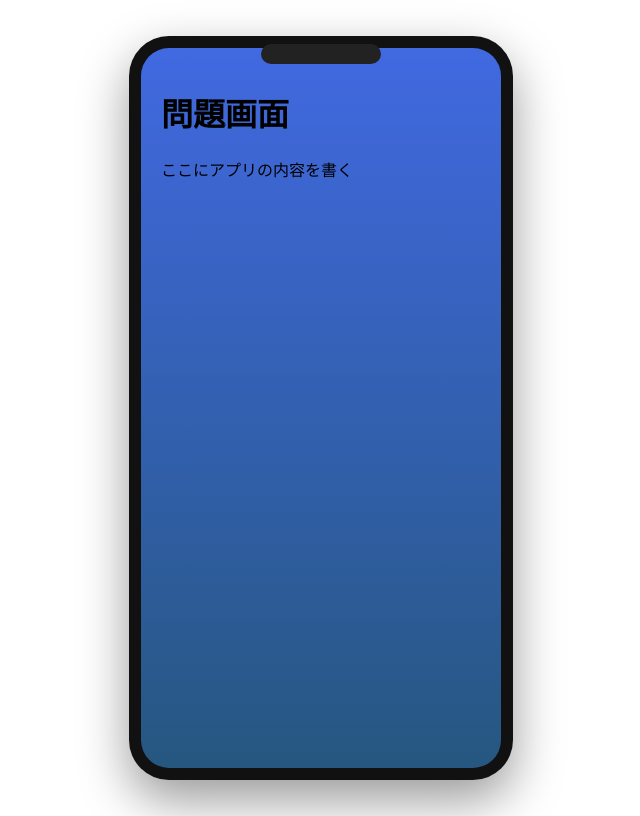
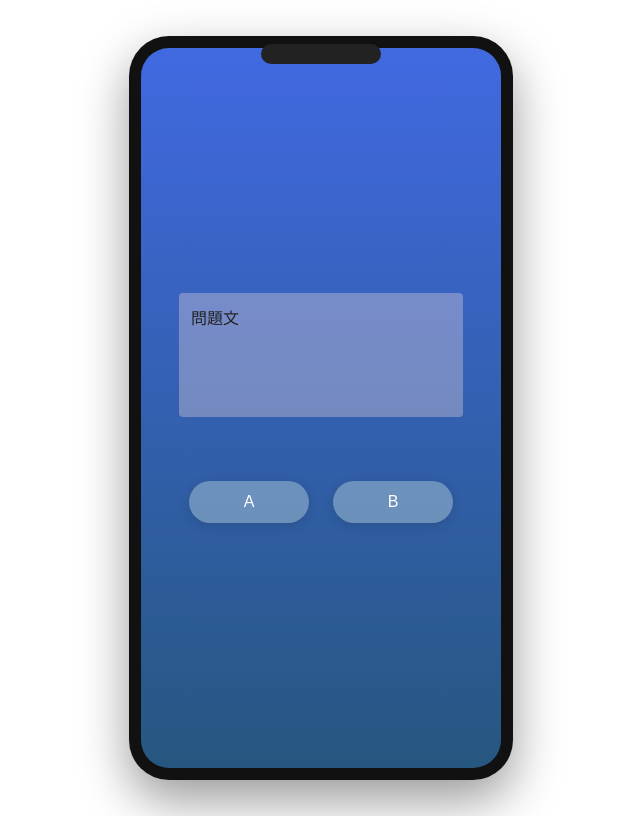
Before and after one commit to ochimasato0186/P.P_front, a Next.js app: page /quiz in a window 1280 px wide. Shown: the whole page, without its empty margins (319-959 px from the left). Built offline with nearby package versions, Linux system fonts and the light colour scheme.

Commit message:
テキストボックスの時間に伴うカラー変更、問題ページ画面、回答解説ページ画面作成

```diff
--- a/app/mypage/layout.tsx
+++ b/app/mypage/layout.tsx
@@ -1,7 +1,7 @@
 import PhoneFrame from "@/components/PhoneFrame";
 
 // visibleを切り替えてスマホフレームの表示/非表示を制御
-const visible = true; // ここをfalseにすると非表示
+const visible = false; // ここをfalseにすると非表示
 export default function Layout({ children }: { children: React.ReactNode }) {
   return <PhoneFrame visible={visible}>{children}</PhoneFrame>;
 }
--- a/app/quiz/page.tsx
+++ b/app/quiz/page.tsx
@@ -1,9 +1,36 @@
+"use client";
 // app/home/page.tsx
+import TimeButton from "../../components/TimeButton";
+import TimeBox from "../../components/TimeBox";
+
 export default function HomePage() {
+  const hour = new Date().getHours();
   return (
-    <main style={{ padding: 20 }}>
-      <h1>問題画面</h1>
-      <p>ここにアプリの内容を書く</p>
+    <main
+      style={{
+        width: "100%",
+        height: "100%",
+        display: "flex",
+        flexDirection: "column",
+        alignItems: "center",
+        justifyContent: "center",
+        padding: 0,
+      }}
+    >
+      <TimeBox hour={hour} width={260} height={100}>問題文</TimeBox>
+      {/* ボタン2つを横並び中央配置 */}
+      <div
+        style={{
+          display: "flex",
+          flexDirection: "row",
+          gap: 24,
+          justifyContent: "center",
+          alignItems: "center",
+        }}
+      >
+        <TimeButton label="A" hour={hour} value={1} style={{ minWidth: 120 }} onClick={(val) => alert(`Aの値: ${val}`)} />
+        <TimeButton label="B" hour={hour} value={2} style={{ minWidth: 120 }} onClick={(val) => alert(`Bの値: ${val}`)} />
+      </div>
     </main>
   );
 }
--- a/components/PhoneFrame.tsx
+++ b/components/PhoneFrame.tsx
@@ -117,6 +117,9 @@ const styles: { [key: string]: React.CSSProperties } = {
     borderRadius: "10px",
   },
   screen: {
+    display: "flex",
+    justifyContent: "center",
+    alignItems: "center",
     width: "100%",
     height: "100%",
     borderRadius: "28px",
--- /dev/null
+++ b/components/TimeBox.tsx
@@ -0,0 +1,55 @@
+"use client";
+import React, { useEffect, useState } from "react";
+
+// 時間帯によって色が変わる関数（TimeButtonと同じ仕様）
+function getButtonColor(hour: number) {
+  if (hour >= 5 && hour < 10) return "#c5c5c550";      // 5:00〜10:00
+  if (hour >= 10 && hour < 16) return "#FFFFFF75";     // 10:00〜16:00
+  if (hour >= 16 && hour < 18) return "#40e0d050";     // 16:00〜18:00
+  if (hour >= 18 && hour < 19) return "#ffe4e150";     // 18:00〜19:00
+  if (hour >= 19 && hour < 21) return "#ffe4e150";     // 19:00〜21:00
+  return "#ffe4e150";                                  // その他の時間
+}
+
+export type TimeBoxProps = {
+  children: React.ReactNode;
+  hour?: number;
+  width?: number | string;
+  height?: number | string;
+  style?: React.CSSProperties;
+};
+
+export default function TimeBox({ children, hour, width = 260, height = 100, style }: TimeBoxProps) {
+  const [now, setNow] = useState(hour ?? new Date().getHours());
+
+  useEffect(() => {
+    if (hour !== undefined) return; // hourがpropsで指定されている場合は自動更新しない
+    const timer = setInterval(() => {
+      setNow(new Date().getHours());
+    }, 60 * 1000);
+    return () => clearInterval(timer);
+  }, [hour]);
+
+  const isMorning = now >= 5 && now < 10;
+  return (
+    <div
+      style={{
+        width,
+        height,
+        background: getButtonColor(now),
+        border: isMorning ? "2px solid #fff" : "none",
+        borderRadius: 4,
+        marginBottom: 40,
+        display: "flex",
+        alignItems: "flex-start",
+        justifyContent: "flex-start",
+        padding: 12,
+        color: "#222",
+        fontSize: 16,
+        ...style,
+      }}
+    >
+      {children}
+    </div>
+  );
+}
--- a/components/TimeButton.tsx
+++ b/components/TimeButton.tsx
@@ -19,27 +19,33 @@ export function getButtonColor(hour: number) {
 
 export type TimeButtonProps = {
   label: string;
-  onClick?: () => void;
+  onClick?: (value?: any) => void;
   hour: number;
   style?: React.CSSProperties;
+  value?: any;
 };
 
-export default function TimeButton({ label, onClick, hour, style }: TimeButtonProps) {
+export default function TimeButton({ label, onClick, hour, style, value }: TimeButtonProps) {
   // 5:00~10:00だけ白いボーダー
   const isMorning = hour >= 5 && hour < 10;
   return (
     <button
-      onClick={onClick}
+      onClick={onClick ? () => onClick(value) : undefined}
       style={{
         background: getButtonColor(hour),
         color: "#fff",
-        borderRadius: 8,
+        borderRadius: 24,
         padding: "12px 24px",
         fontSize: 16,
         marginTop: 24,
         cursor: "pointer",
         transition: "background 0.3s, border 0.3s",
         border: isMorning ? "2px solid #fff" : "none",
+        display: "flex",
+        justifyContent: "center",
+        alignItems: "center",
+        textAlign: "center",
+        boxShadow: "0 2px 12px #0002",
         ...style,
       }}
     >
```
Also changed, not shown: app/answer/page.tsx (+22 -3 lines).
